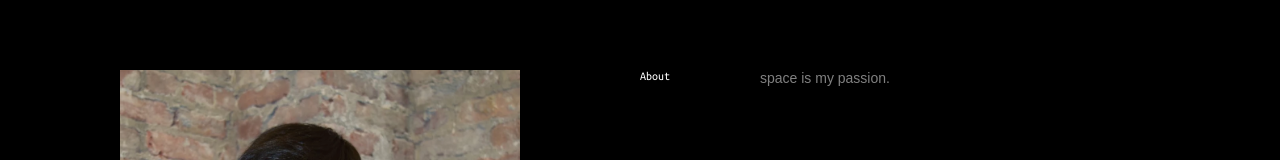
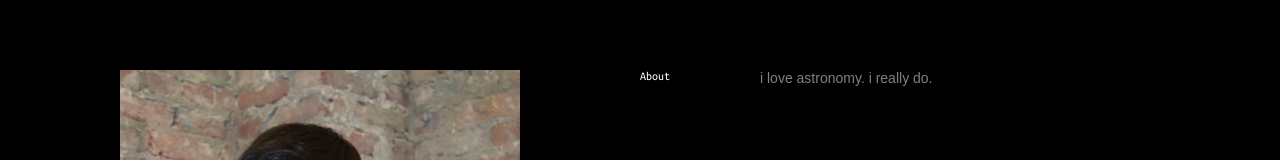
Before and after one commit to cygnusss/portfolio, an Angular app: page / in a window 1280 px wide. Shown: the part 1620-1780 px from the top of the page. Built offline with nearby package versions, Linux system fonts and the light colour scheme; a web font is replaced by a local one.

Commit message:
update bio

```diff
--- a/src/app/about/about.component.html
+++ b/src/app/about/about.component.html
@@ -13,7 +13,7 @@
 
     <div class="me_info_text">
       <p>
-        space is my passion.
+        i love astronomy. i really do.
       </p>
     </div>
 
```
